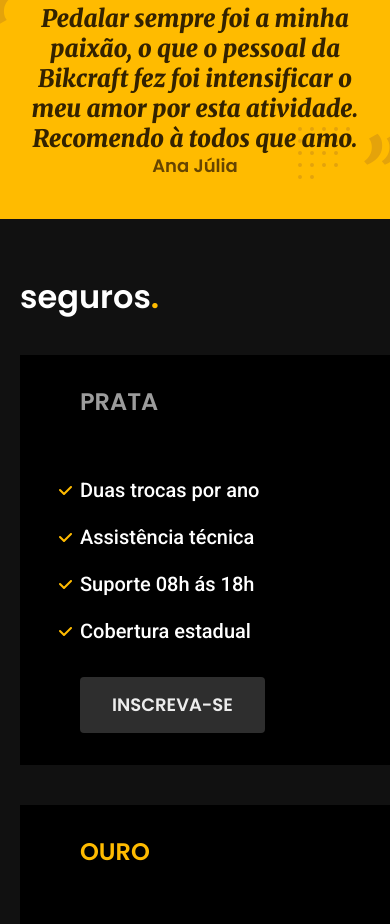
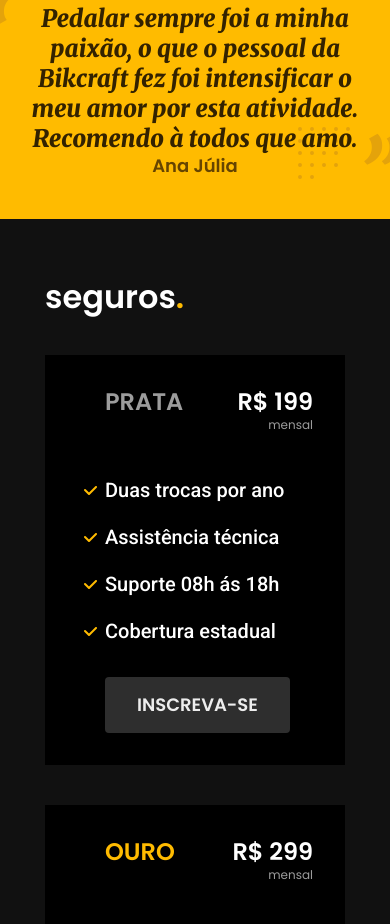
Before and after one commit to livianna91/bikcraftFull, a website: page index.html in a window 390 px wide. Shown: the part 3435-4359 px from the top of the page. Drawn offline with Linux system fonts and the light colour scheme; files whose address does not match are found by name.

Commit message:
Update seguros.css

```diff
--- a/css/paginas/seguros.css
+++ b/css/paginas/seguros.css
@@ -60,6 +60,8 @@
 
 @media (max-width:800px) {
   .seguros {
-    grid-template-columns: 1fr;
+   display: grid;
+   grid-template-columns: 1fr;
+   width: 300px;
   }
 }
```
